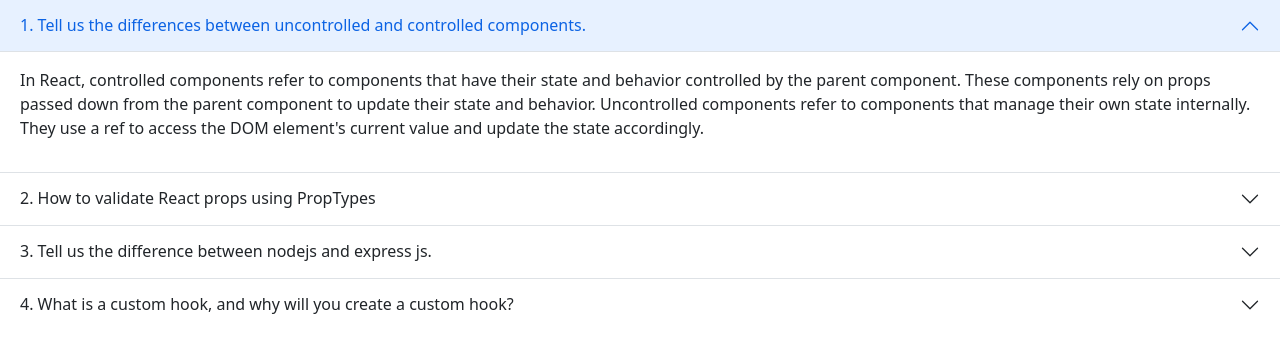
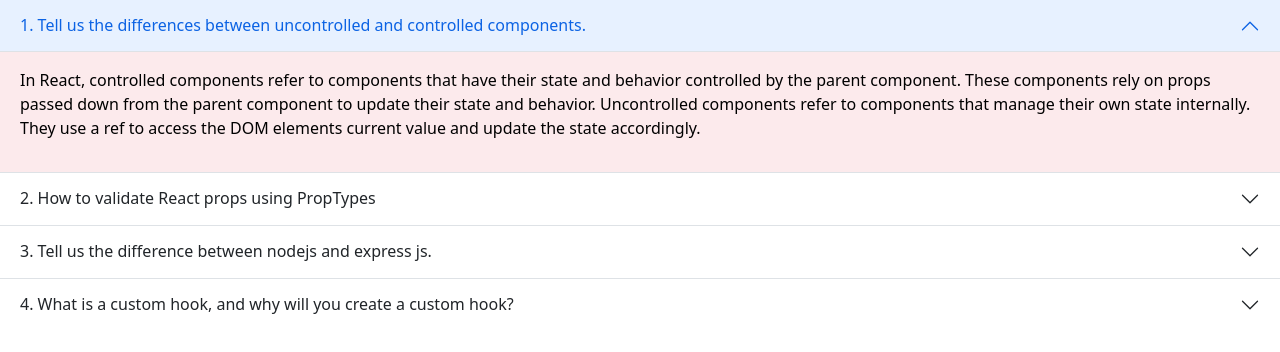
Before and after one commit to sadiawcutecat/Chef-recipe-hunter, a React (Vite) app: page /blog in a window 1280 px wide. Shown: the top 352 px of the page. Built offline with nearby package versions, Linux system fonts and the light colour scheme.

Commit message:
blog section modified

```diff
--- a/src/Pages/Blog/Blog.jsx
+++ b/src/Pages/Blog/Blog.jsx
@@ -7,14 +7,14 @@ const Blog = () => {
         <div>
             <Accordion defaultActiveKey="0" flush>
       <Accordion.Item eventKey="0">
-        <Accordion.Header>1. Tell us the differences between uncontrolled and controlled components.</Accordion.Header>
-        <Accordion.Body>
-         <p>In React, controlled components refer to components that have their state and behavior controlled by the parent component. These components rely on props passed down from the parent component to update their state and behavior. Uncontrolled components refer to components that manage their own state internally. They use a ref to access the DOM element's current value and update the state accordingly.</p>
+        <Accordion.Header className="fw-bold text-success">1. Tell us the differences between uncontrolled and controlled components.</Accordion.Header>
+        <Accordion.Body className="text-bg-danger bg-opacity-10 text-black">
+         <p>In React, controlled components refer to components that have their state and behavior controlled by the parent component. These components rely on props passed down from the parent component to update their state and behavior. Uncontrolled components refer to components that manage their own state internally. They use a ref to access the DOM elements current value and update the state accordingly.</p>
         </Accordion.Body>
       </Accordion.Item>
       <Accordion.Item eventKey="1">
         <Accordion.Header>2. How to validate React props using PropTypes</Accordion.Header>
-        <Accordion.Body>
+        <Accordion.Body className="text-bg-danger bg-opacity-10 text-black">
           <p>The PropTypes utility exports a wide range of validators for configuring type definitions. Below, we’ll list the available validators for basic, renderable, instance, multiple, collection, and required prop types.</p>
           <h4>Below are the validators for the basic data types:</h4>
           <ul>
@@ -32,14 +32,14 @@ const Blog = () => {
       </Accordion.Item>
       <Accordion.Item eventKey="2">
         <Accordion.Header>3. Tell us the difference between nodejs and express js.</Accordion.Header>
-        <Accordion.Body>
-         <p><span>Node Js:</span>NodeJS is open-source, cross-platform JavaScript code that runs on servers. It uses an asynchronous event-driven model and is designed to build scalable network applications. It’s built on Google Chrome’s V8 engine, which makes it fast and efficient to develop apps.</p>
-         <p><span>Express Js:</span>ExpressJS is a web application framework for NodeJS. That’s what mainly makes the difference between Express JS and Node JS. The former provides various features that make web application development fast and easy, which otherwise takes more time using only the latter. It provides a robust set of features for web and mobile applications.</p>
+        <Accordion.Body className="text-bg-danger bg-opacity-10 text-black">
+         <p><span className="fw-bold text-success">Node Js:</span>NodeJS is open-source, cross-platform JavaScript code that runs on servers. It uses an asynchronous event-driven model and is designed to build scalable network applications. It’s built on Google Chrome’s V8 engine, which makes it fast and efficient to develop apps.</p>
+         <p><span className="fw-bold text-success">Express Js:</span>ExpressJS is a web application framework for NodeJS. That’s what mainly makes the difference between Express JS and Node JS. The former provides various features that make web application development fast and easy, which otherwise takes more time using only the latter. It provides a robust set of features for web and mobile applications.</p>
         </Accordion.Body>
       </Accordion.Item>
       <Accordion.Item eventKey="3">
         <Accordion.Header>4. What is a custom hook, and why will you create a custom hook?</Accordion.Header>
-        <Accordion.Body>
+        <Accordion.Body className="text-bg-danger bg-opacity-10 text-black">
      <p>Custom Hook is a JavaScript function which we create by ourselves, when we want to share logic between other JavaScript functions. It allows you to reuse some piece of code in several parts of your app.</p>
      <p>Custom React JS hooks offer reusability as when a custom hook is created, it can be reused easily, which makes the code cleaner and reduces the time to write the code. It also enhances the rendering speed of the code as a custom hook does not need to be rendered again and again while rendering the whole code</p>
         </Accordion.Body>
```
